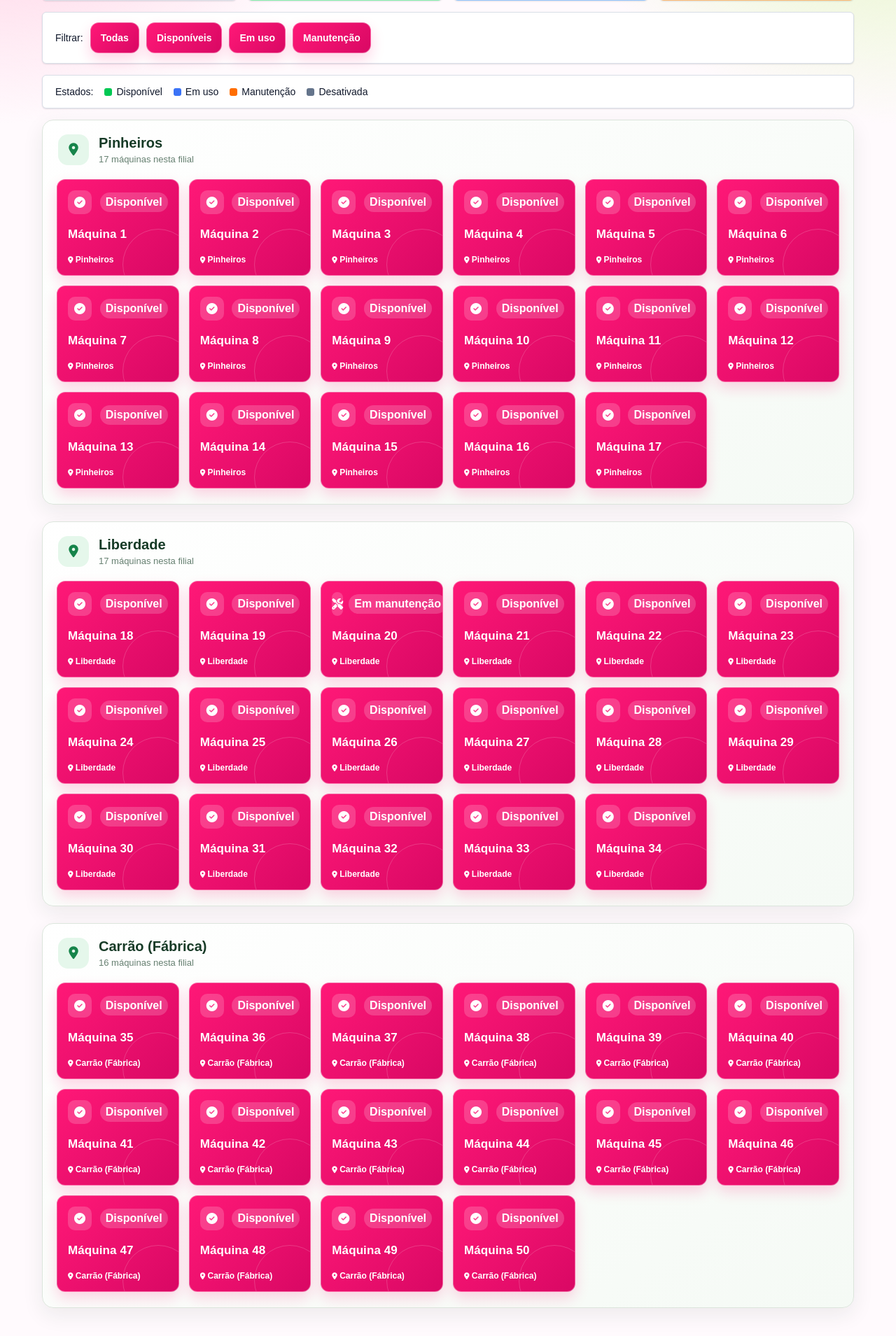
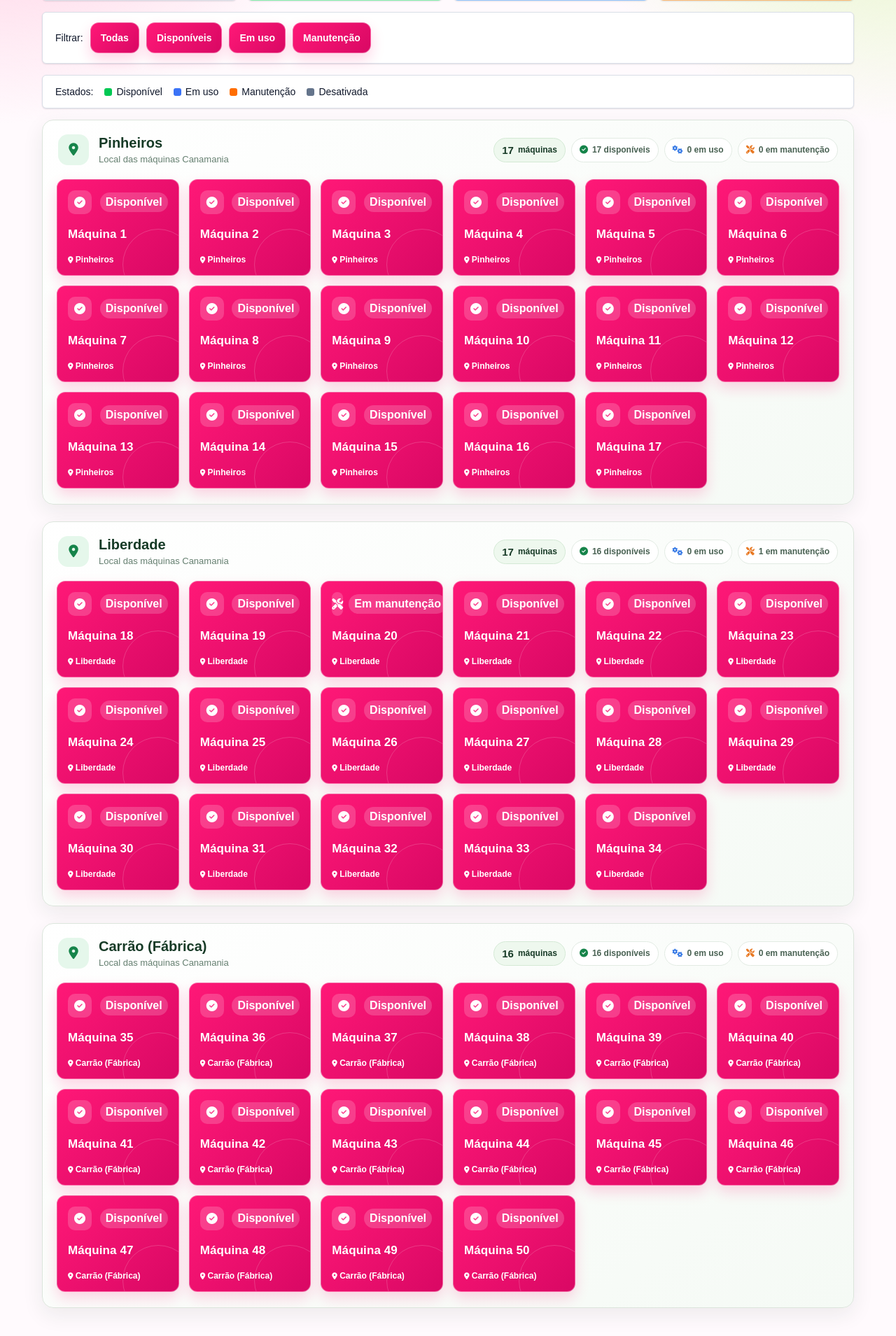
Before and after one commit to kazukiwi/Projeto-Cana-Mania, a FastAPI app: page /armarios in a window 1280 px wide. Shown: the part 367-2276 px from the top of the page at 70% size. Run offline with FastAPI, Linux system fonts and the light colour scheme; data comes from the database, SQL or seed files in the repository; data that the repository does not hold is empty.

Commit message:
feat(armarios): enhance filial summary display with machine status breakdown

```diff
--- a/app/static/css/armarios.css
+++ b/app/static/css/armarios.css
@@ -458,10 +458,18 @@ html[data-theme="dark"] .item-armario.status-desativado { background: #64748b !i
 /* Painel de m?quinas organizado por filial. */
 .filiais-maquinas { display: grid; gap: 24px; }
 .grupo-filial { overflow: hidden; border: 1px solid #dce5dc; border-radius: 16px; background: linear-gradient(145deg, #ffffff, #f5faf5); box-shadow: 0 10px 30px rgba(22, 54, 32, .08); }
-.grupo-filial-cabecalho { display: flex; align-items: center; gap: 14px; padding: 20px 22px 4px; }
+.grupo-filial-cabecalho { display: flex; align-items: center; justify-content: space-between; gap: 18px; padding: 20px 22px 4px; }
+.grupo-filial-identidade { display: flex; min-width: 190px; align-items: center; gap: 14px; }
 .grupo-filial-icone { display: grid; width: 44px; height: 44px; place-items: center; border-radius: 14px; color: #16844a; background: #e5f7eb; font-size: 18px; }
 .grupo-filial-cabecalho h2 { color: #173b27; font-size: 20px; }
 .grupo-filial-cabecalho p { margin-top: 4px; color: #668071; font-size: 13px; }
+.grupo-filial-resumo { display: flex; flex-wrap: wrap; justify-content: flex-end; gap: 8px; }
+.grupo-filial-resumo span { display: inline-flex; align-items: center; gap: 6px; padding: 8px 11px; border: 1px solid #e2ebe3; border-radius: 999px; background: #fff; color: #496253; font-size: 12px; font-weight: 700; white-space: nowrap; }
+.grupo-filial-resumo .resumo-total { color: #183b27; background: #eef8ee; border-color: #d4e9d5; }
+.grupo-filial-resumo .resumo-total strong { font-size: 15px; }
+.grupo-filial-resumo .resumo-disponiveis i { color: #16844a; }
+.grupo-filial-resumo .resumo-ocupadas i { color: #3478e5; }
+.grupo-filial-resumo .resumo-manutencao i { color: #e87924; }
 .grupo-filial .grid-shell { padding: 16px 20px 22px; border: 0; border-radius: 0; background: transparent; box-shadow: none; }
 .grid-armarios { grid-template-columns: repeat(auto-fill, minmax(150px, 1fr)); gap: 14px; }
 .item-armario { position: relative; aspect-ratio: auto; min-height: 138px; align-items: stretch; justify-content: space-between; gap: 12px; padding: 15px; overflow: hidden; border: 1px solid rgba(255,255,255,.28); border-radius: 14px; text-align: left; box-shadow: 0 8px 18px rgba(15,23,42,.13); }
@@ -480,4 +488,7 @@ html[data-theme="dark"] .item-armario.status-desativado { background: #64748b !i
 html[data-theme="dark"] .grupo-filial { background: linear-gradient(145deg,#142019,#101912); border-color: #385b41; }
 html[data-theme="dark"] .grupo-filial-cabecalho h2 { color: #d7fbb3; }
 html[data-theme="dark"] .grupo-filial-cabecalho p { color: #bed0c0; }
+html[data-theme="dark"] .grupo-filial-resumo span { color: #d5e4d7; background: #17231a; border-color: #38513d; }
+html[data-theme="dark"] .grupo-filial-resumo .resumo-total { color: #d7fbb3; background: #203425; border-color: #426b4a; }
 @media (max-width: 460px) { .grid-armarios { grid-template-columns: repeat(2,minmax(0,1fr)); } .item-armario { min-height: 132px; } }
+@media (max-width: 720px) { .grupo-filial-cabecalho { align-items: flex-start; flex-direction: column; } .grupo-filial-resumo { justify-content: flex-start; } }
--- a/app/templates/armarios/index.html
+++ b/app/templates/armarios/index.html
@@ -5,7 +5,7 @@
     <meta name="viewport" content="width=device-width, initial-scale=1.0">
     <link rel="icon" href="/static/img/image.ico" type="image/x-icon">
     <title>M&#225;quinas | Canamania</title>
-    <link rel="stylesheet" href="/static/css/armarios.css?v=6">
+    <link rel="stylesheet" href="/static/css/armarios.css?v=7">
     <link rel="stylesheet" href="https://cdnjs.cloudflare.com/ajax/libs/font-awesome/6.5.2/css/all.min.css">
     <script src="/static/javascript/confirmar_saida.js" defer></script>
 </head>
@@ -86,8 +86,19 @@
             <div class="filiais-maquinas">
                 {% for filial in filiais %}
                 {% set maquinas_filial = armarios|selectattr('filial', 'equalto', filial)|list %}
+                {% set disponiveis_filial = maquinas_filial|selectattr('status', 'equalto', 'disponivel')|list %}
+                {% set ocupadas_filial = maquinas_filial|selectattr('status', 'equalto', 'ocupado')|list %}
+                {% set manutencao_filial = maquinas_filial|selectattr('status', 'equalto', 'manutencao')|list %}
                 <section class="grupo-filial" aria-labelledby="titulo-filial-{{ loop.index }}">
-                    <header class="grupo-filial-cabecalho"><div class="grupo-filial-icone"><i class="fa-solid fa-location-dot" aria-hidden="true"></i></div><div><h2 id="titulo-filial-{{ loop.index }}">{{ filial }}</h2><p>{{ maquinas_filial|length }} m&#225;quinas nesta filial</p></div></header>
+                    <header class="grupo-filial-cabecalho">
+                        <div class="grupo-filial-identidade"><div class="grupo-filial-icone"><i class="fa-solid fa-location-dot" aria-hidden="true"></i></div><div><h2 id="titulo-filial-{{ loop.index }}">{{ filial }}</h2><p>Local das m&#225;quinas Canamania</p></div></div>
+                        <div class="grupo-filial-resumo" aria-label="Resumo das m&#225;quinas desta filial">
+                            <span class="resumo-total"><strong>{{ maquinas_filial|length }}</strong> m&#225;quinas</span>
+                            <span class="resumo-disponiveis"><i class="fa-solid fa-circle-check" aria-hidden="true"></i> {{ disponiveis_filial|length }} dispon&#237;veis</span>
+                            <span class="resumo-ocupadas"><i class="fa-solid fa-gears" aria-hidden="true"></i> {{ ocupadas_filial|length }} em uso</span>
+                            <span class="resumo-manutencao"><i class="fa-solid fa-screwdriver-wrench" aria-hidden="true"></i> {{ manutencao_filial|length }} em manuten&#231;&#227;o</span>
+                        </div>
+                    </header>
                     <div class="grid-shell"><div class="grid-armarios" id="grid-armarios-{{ loop.index }}">
                         {% for armario in maquinas_filial %}
                         {% set reserva_ativa = armario.reservas|selectattr('status', 'equalto', 'ativa')|first %}
```
